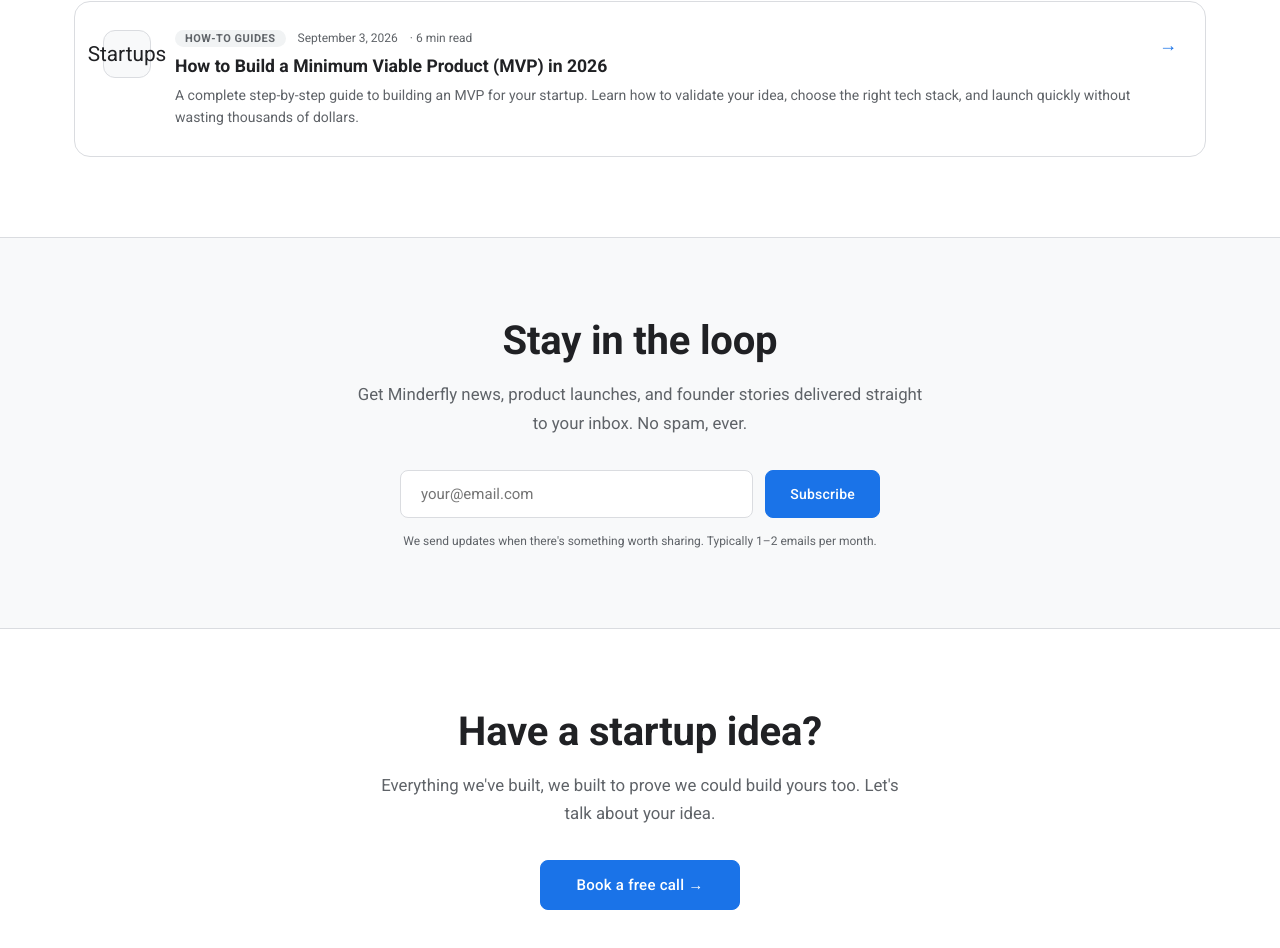
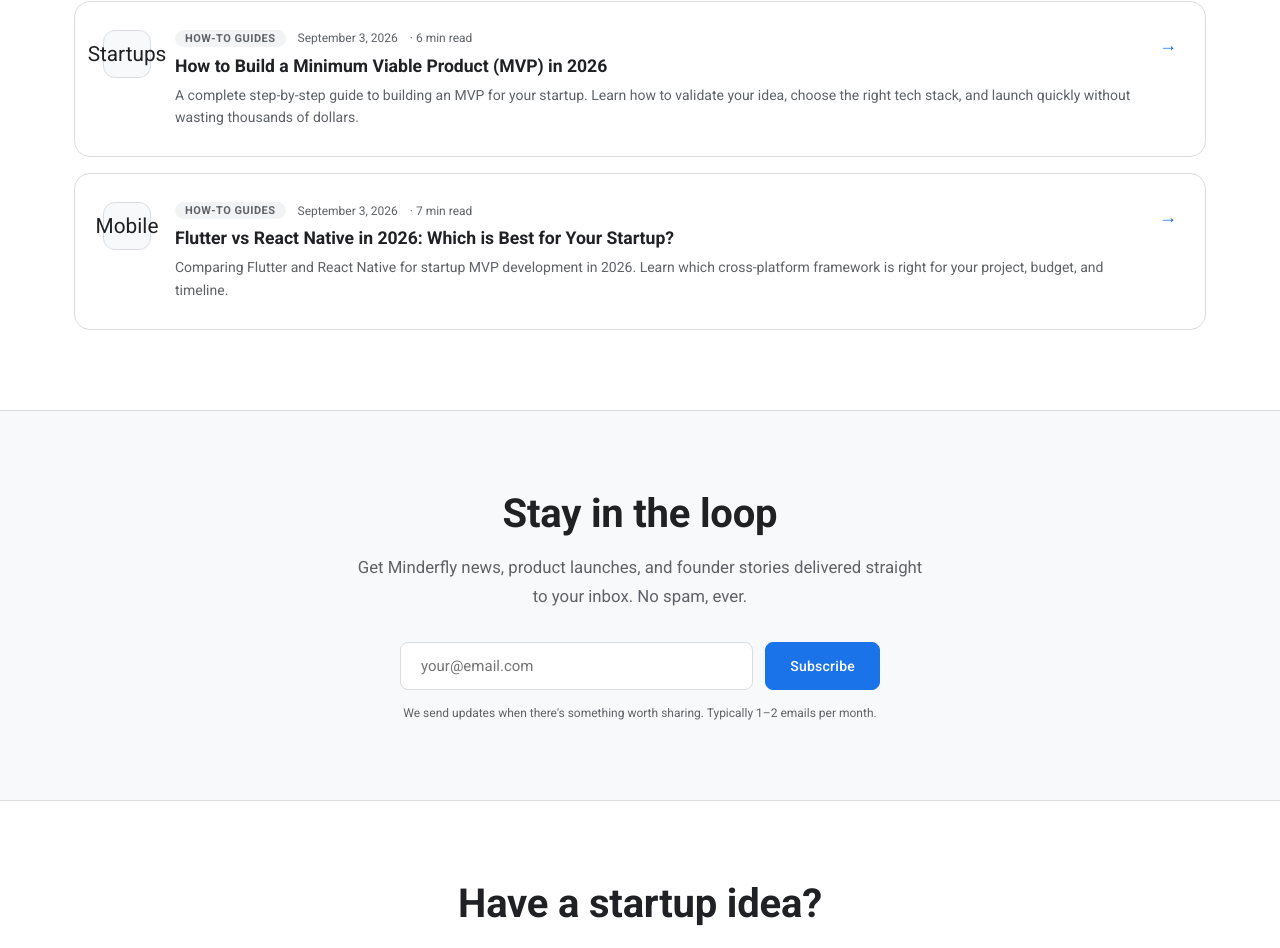
Before and after one commit to HafizRizwanUmar/minderfly_new, a React (Vite) app: page /news in a window 1280 px wide. Shown: the part 3988-4936 px from the top of the page. Built offline with nearby package versions, Linux system fonts and the light colour scheme; a web font is replaced by a local one.

Commit message:
SEO: Add 'Flutter vs React Native in 2026' guide

```diff
--- a/src/data/news.js
+++ b/src/data/news.js
@@ -1106,5 +1106,39 @@ If your MVP takes longer than 8 weeks to build, you are building too much. Force
 
 **Need help building your MVP?**
 At Minderfly, we act as the technical co-founder for startups. We handle the architecture, design, and development so you can focus on sales and marketing. [Contact us today](/contact) to discuss your MVP.`
+  },
+  {
+    slug: 'flutter-vs-react-native-2026-best-for-startups',
+    category: 'How-To Guides',
+    date: 'September 3, 2026',
+    tag: 'Mobile Development',
+    title: 'Flutter vs React Native in 2026: Which is Best for Your Startup?',
+    excerpt: 'Comparing Flutter and React Native for startup MVP development in 2026. Learn which cross-platform framework is right for your project, budget, and timeline.',
+    readTime: '7 min read',
+    featured: false,
+    content: `When founders come to Minderfly with an idea for a mobile app, their first technical question is almost always the same: "Should we build this natively, or use a cross-platform framework?"
+
+In 2026, the answer is almost universally cross-platform for early-stage startups. Building separate Swift (iOS) and Kotlin (Android) codebases doubles your development time, doubles your bug rate, and doubles your costs.
+
+The real debate today is between the two cross-platform giants: **Flutter** (by Google) and **React Native** (by Meta). We build with both at Minderfly. Here is how you should choose between them for your startup MVP.
+
+Step 1: Understand the core difference.
+React Native uses JavaScript to orchestrate native iOS and Android UI components. This means a React Native button is a real iOS button on an iPhone.
+Flutter takes a different approach. It uses Dart and draws every single pixel on the screen itself using the Impeller rendering engine. It completely bypasses the phone's native UI components.
+
+Step 2: When to choose React Native.
+If you are already building a heavy web application using React.js or Next.js, React Native is usually the smarter choice. Your development team can share business logic, API calls, and state management between your web app and your mobile app. React Native also has a massive ecosystem of third-party libraries because it runs on JavaScript.
+
+Step 3: When to choose Flutter.
+If your app requires highly custom UI, complex animations, or needs to look absolutely identical on every single device, Flutter is the winner. Because Flutter controls every pixel, you never have to deal with the "it looks fine on iOS but is broken on Android" problem. We used Flutter to build our own VS Code extension and tools because of its incredible UI consistency and rendering speed.
+
+Step 4: Consider the talent pool.
+React Native developers are generally easier to find because any developer who knows React (which is most web developers) can pick up React Native quickly. Finding experienced Flutter (Dart) developers can take slightly longer, though the community has grown massively.
+
+Step 5: Make your decision based on speed.
+For 90% of startup MVPs, the choice between the two will not make or break your company. What matters is execution speed. If your team knows JavaScript, use React Native. If you are starting from scratch and want the fastest way to build a highly polished, custom UI, use Flutter.
+
+**Need help deciding?**
+We build robust, scalable mobile apps using both Flutter and React Native. [Book a free discovery call](/contact) with the Minderfly team, and we will help you choose the right tech stack for your specific product roadmap.`
   }
 ];
```
Also changed, not shown: 1 other file (tests, documents, lock files or other folders).
